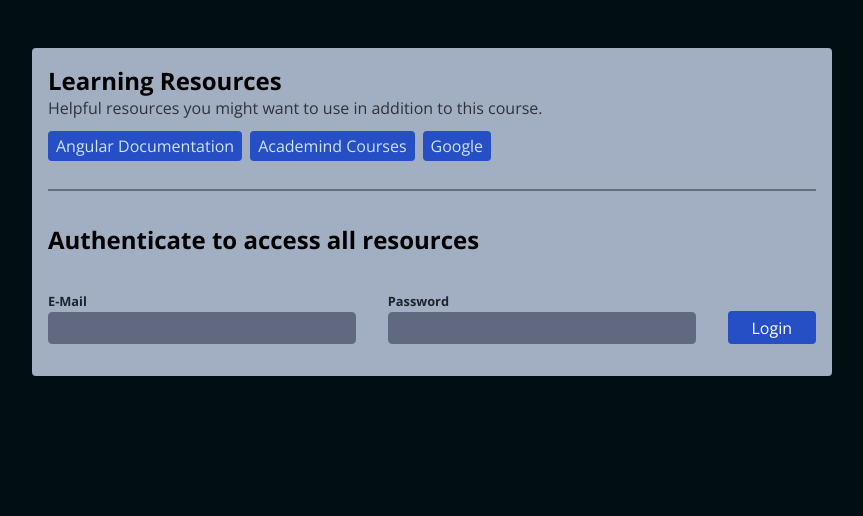
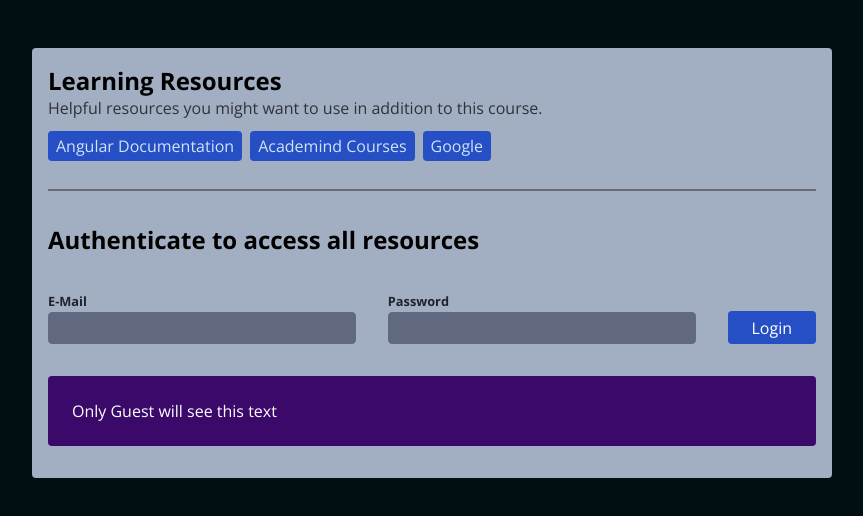
Before and after one commit to dbmarch/angular-complete-guide, an Angular app in the folder 07-Directives/: page / in a window 1280 px wide. Shown: the top 516 px of the page, without its empty margins (208-1071 px from the left). Built offline with nearby package versions, Linux system fonts and the light colour scheme.

Commit message:
Refine structural diretives

```diff
--- a/07-Directives/src/app/app.component.html
+++ b/07-Directives/src/app/app.component.html
@@ -7,12 +7,16 @@
 
 
   <!-- @if (isAdmin()) { -->
-<ng-template appAuth="admin">
+<!-- <ng-template appAuth="admin">
     <p> Only Admins will see this text </p>
 </ng-template>
 <ng-template appAuth="user">
     <p> Only Users will see this text </p>
-</ng-template>
+</ng-template> -->
+
+    <p *appAuth="'admin'"  class="protected-content admin"> Only Admins will see this text </p>
+    <p *appAuth="'user'"  class="protected-content unauthenticated"> Only Users will see this text </p>
+    <p *appAuth="'guest'"  class="protected-content authenticated"> Only Guest will see this text </p>
 
   <!-- } -->
 </main>
```
